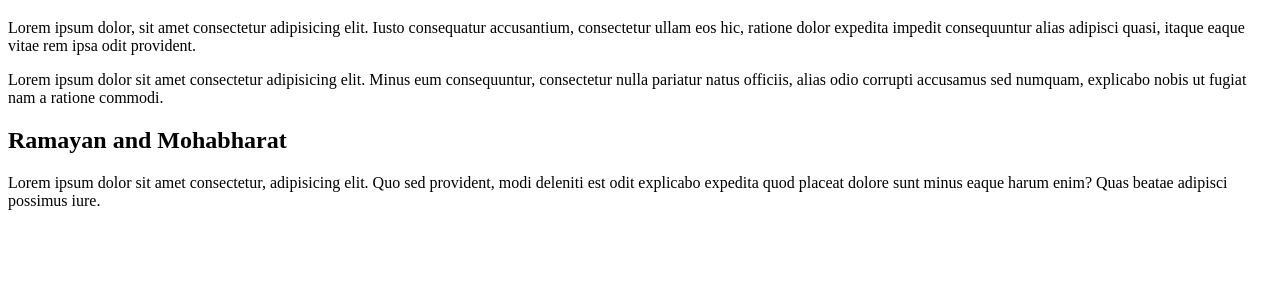
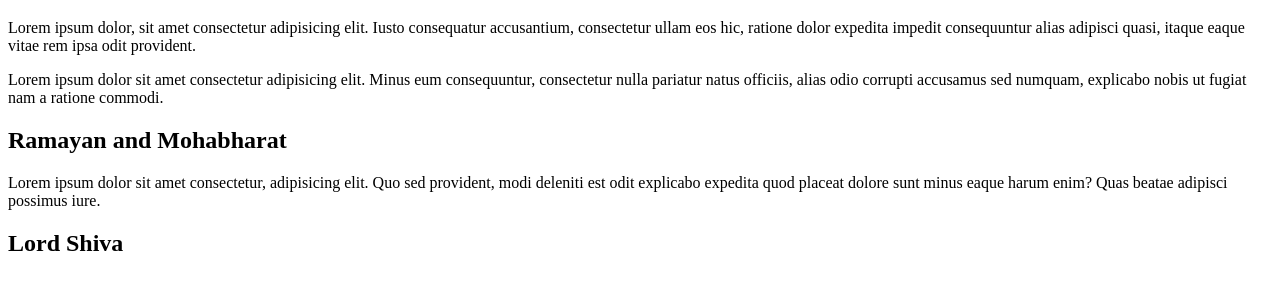
Before and after one commit to AmitRout16-01/demo1-practice, a plain HTML site: page index.html in a window 1280 px wide. Shown: the part 61-350 px from the top of the page. Drawn offline with Linux system fonts and the light colour scheme.

Commit message:
adding Lord Shiva

```diff
--- a/index.html
+++ b/index.html
@@ -13,5 +13,7 @@
 
     <h2>Ramayan and Mohabharat</h2>
     <p>Lorem ipsum dolor sit amet consectetur, adipisicing elit. Quo sed provident, modi deleniti est odit explicabo expedita quod placeat dolore sunt minus eaque harum enim? Quas beatae adipisci possimus iure.</p>
+
+    <h2>Lord Shiva</h2>
 </body>
 </html>
```
